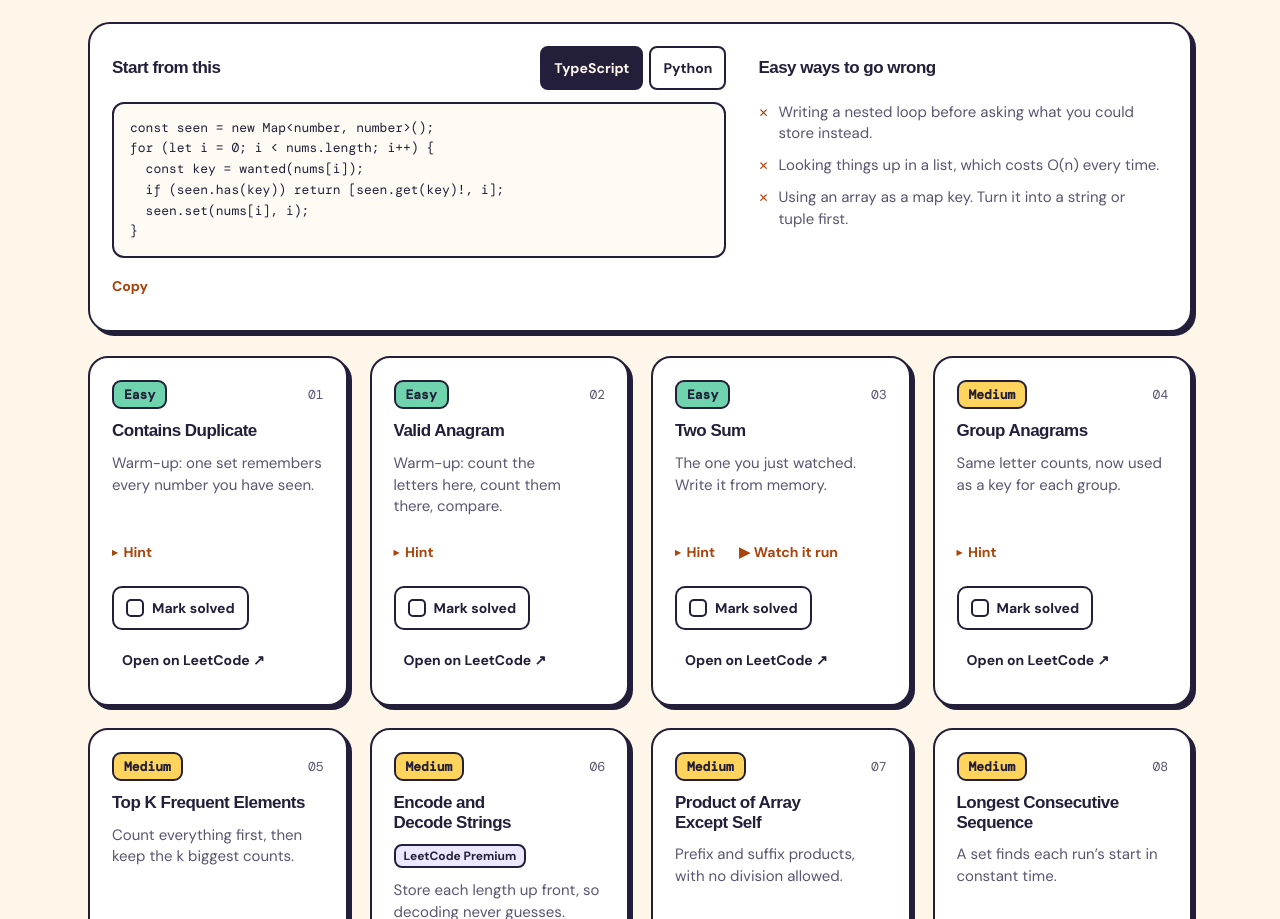
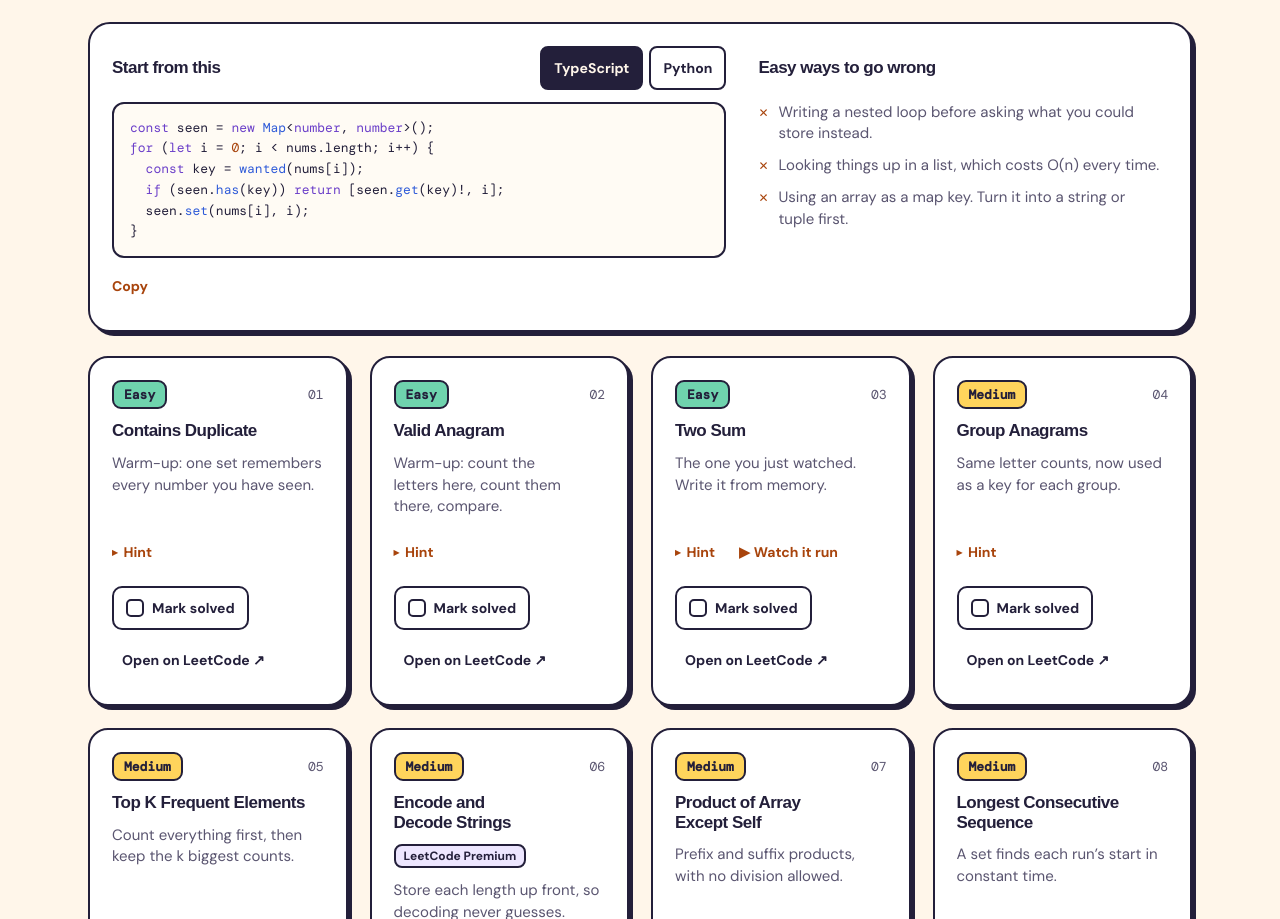
Before and after one commit to rohan-ahire1/pointer, a Next.js app: page /patterns/arrays-and-hashing in a window 1280 px wide. Shown: the part 2071-2990 px from the top of the page. Built offline with nearby package versions, Linux system fonts and the light colour scheme; a web font is replaced by a local one.

Commit message:
Colour keywords, strings, numbers and calls in pattern code

```diff
--- a/components/PatternCode/PatternCode.module.css
+++ b/components/PatternCode/PatternCode.module.css
@@ -21,6 +21,26 @@
 
 .code code {
   font: inherit;
+}
+
+.comment {
+  color: var(--muted);
+}
+
+.keyword {
+  color: var(--code-keyword);
+}
+
+.string {
+  color: var(--code-string);
+}
+
+.number {
+  color: var(--code-number);
+}
+
+.function {
+  color: var(--code-function);
 }
 
 .header {
--- a/components/PatternCode/PatternCode.tsx
+++ b/components/PatternCode/PatternCode.tsx
@@ -2,6 +2,7 @@
 
 import { useState } from "react";
 import { CODE_LANG_LABELS, useCodeLang } from "@/lib/code-lang";
+import { tokenize } from "@/lib/highlight";
 import type { PatternGuide } from "@/content/guides";
 import styles from "./PatternCode.module.css";
 
@@ -53,7 +54,17 @@ export function PatternCode({ template, patternName, heading }: PatternCodeProps
       )}
       {/* Long lines scroll, so the block has to be reachable by keyboard. */}
       <pre tabIndex={0} aria-label={`${patternName} template in ${CODE_LANG_LABELS[lang]}`} className={styles.code}>
-        <code>{code}</code>
+        <code>
+          {tokenize(code, lang).map((token, index) =>
+            token.kind ? (
+              <span key={index} className={styles[token.kind]}>
+                {token.text}
+              </span>
+            ) : (
+              token.text
+            ),
+          )}
+        </code>
       </pre>
       {!heading && controls}
     </div>
--- /dev/null
+++ b/lib/highlight.ts
@@ -0,0 +1,51 @@
+import type { CodeLang } from "@/lib/code-lang";
+
+export type TokenKind = "comment" | "string" | "number" | "keyword" | "function";
+
+/** A run of code. No `kind` means plain text, shown in the block's normal colour. */
+export type CodeToken = { text: string; kind?: TokenKind };
+
+const KEYWORDS: Record<CodeLang, Set<string>> = {
+  ts: new Set(
+    "break const continue else false for function if let new null number of return string true undefined while".split(" "),
+  ),
+  py: new Set("False None True and break class continue def elif else for if in lambda not or return while".split(" ")),
+};
+
+/** Comment, string, number, then any word. Python's `//` is division, so only `#` starts a comment there. */
+const SYNTAX: Record<CodeLang, RegExp> = {
+  ts: /(\/\/.*)|("[^"\n]*"|'[^'\n]*'|`[^`]*`)|\b(\d+)\b|\b[A-Za-z_]\w*\b/g,
+  py: /(#.*)|("[^"\n]*"|'[^'\n]*')|\b(\d+)\b|\b[A-Za-z_]\w*\b/g,
+};
+
+/** Calls and capitalised names (types, classes) share a colour. */
+function wordKind(word: string, next: string | undefined, lang: CodeLang): TokenKind | undefined {
+  if (KEYWORDS[lang].has(word)) return "keyword";
+  if (next === "(" || /^[A-Z]/.test(word)) return "function";
+  return undefined;
+}
+
+/**
+ * Splits a template into coloured runs. The templates are short and written by
+ * hand in two languages, so this small scanner is enough, and the site doesn't
+ * need a full highlighter's download. Joining every `text` gives `code` back.
+ */
+export function tokenize(code: string, lang: CodeLang): CodeToken[] {
+  const tokens: CodeToken[] = [];
+  let end = 0;
+  for (const match of code.matchAll(SYNTAX[lang])) {
+    const [text, comment, string, number] = match;
+    if (match.index > end) tokens.push({ text: code.slice(end, match.index) });
+    end = match.index + text.length;
+    const kind = comment
+      ? "comment"
+      : string
+        ? "string"
+        : number
+          ? "number"
+          : wordKind(text, code[end], lang);
+    tokens.push(kind ? { text, kind } : { text });
+  }
+  if (end < code.length) tokens.push({ text: code.slice(end) });
+  return tokens;
+}
--- a/styles/tokens.css
+++ b/styles/tokens.css
@@ -29,6 +29,10 @@
   --focus:#2F5BD8;
   --blob1:#B7A4F4;
   --blob2:#6FD3AE;
+  --code-keyword:#6B3FC9;
+  --code-string:#12704F;
+  --code-number:#A8440C;
+  --code-function:#2F5BD8;
   --font-display: 'Unbounded', sans-serif;   /* 800, letter-spacing -0.03em */
   --font-body: 'DM Sans', sans-serif;        /* 400/500/700 */
   --font-mono: 'DM Mono', monospace;         /* 400/500 */
@@ -67,6 +71,10 @@
   --focus:#9BB8FF;
   --blob1:#4A3F78;
   --blob2:#1F5A48;
+  --code-keyword:#B7A4F4;
+  --code-string:#6FD3AE;
+  --code-number:#FFB27A;
+  --code-function:#94C8F5;
 }
 @media (prefers-color-scheme: dark) {
   :root:not([data-theme="light"]) {
@@ -98,6 +106,10 @@
     --focus:#9BB8FF;
     --blob1:#4A3F78;
     --blob2:#1F5A48;
+    --code-keyword:#B7A4F4;
+    --code-string:#6FD3AE;
+    --code-number:#FFB27A;
+    --code-function:#94C8F5;
   }
 }
 @media (prefers-reduced-motion: reduce) {
```
Also changed, not shown: design/tokens.css (+12 -0 lines), 1 other file (tests, documents, lock files or other folders).
